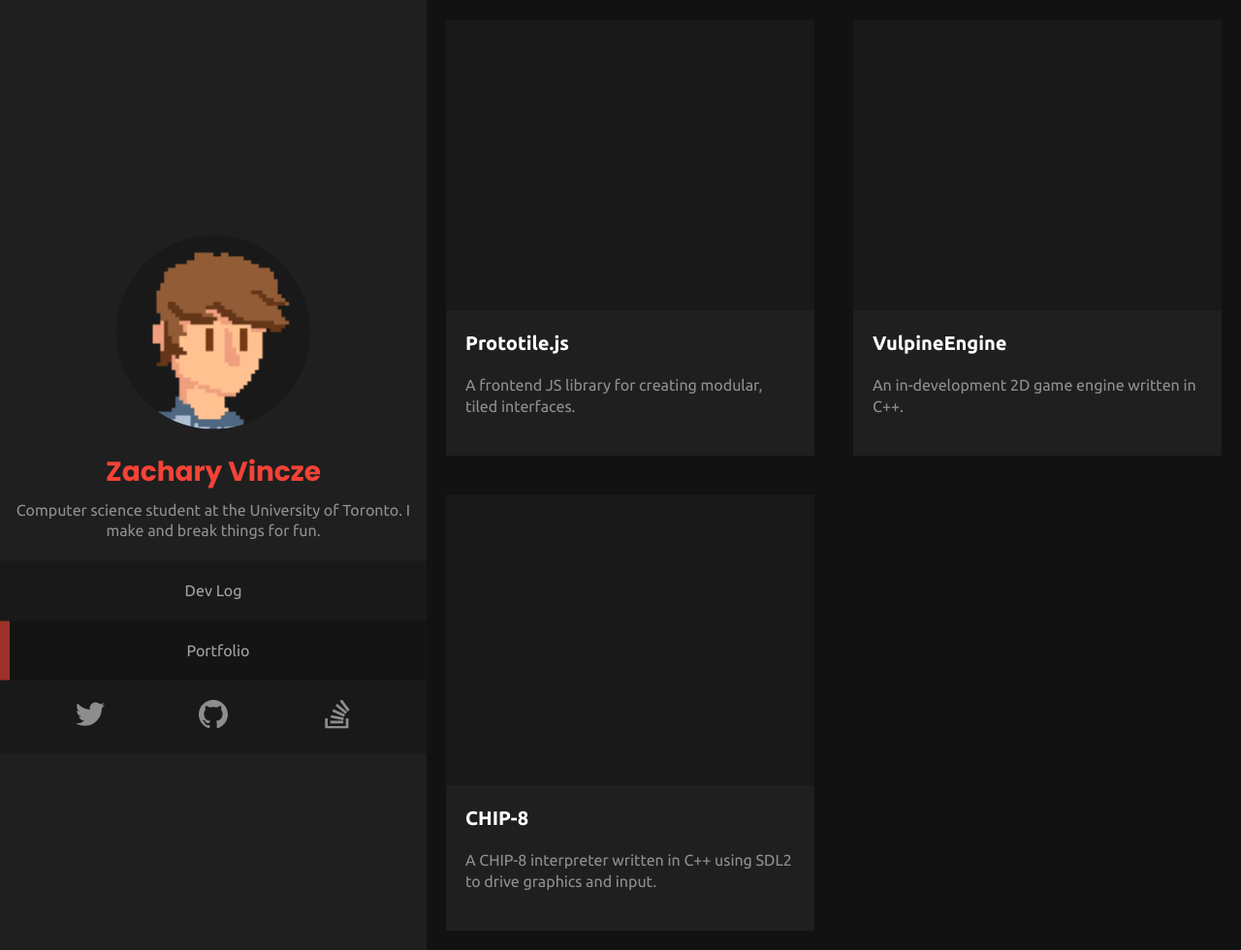
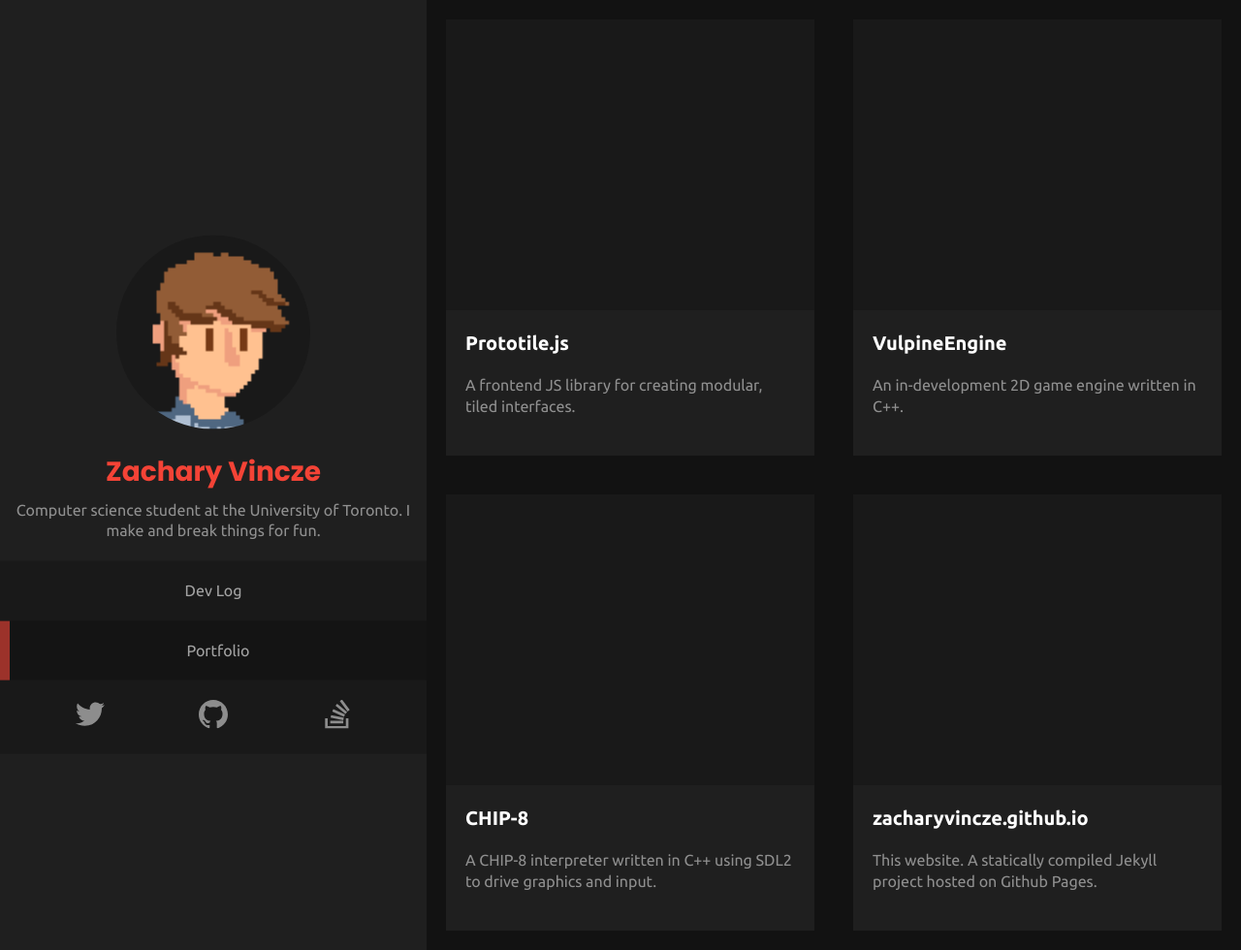
Before and after one commit to zacharyvincze/zacharyvincze.github.io, a Jekyll site: the page built from portfolio.html, in a window 1280 px wide and 980 px high. Shown: the whole window at 97% size. Built offline with Jekyll 4.4.1, drawn with Linux system fonts in a browser that asks for light colours.

Commit message:
Added another project

```diff
--- a/_data/projects.yml
+++ b/_data/projects.yml
@@ -8,3 +8,8 @@
 - name: CHIP-8
   description: A CHIP-8 interpreter written in C++ using SDL2 to drive graphics and input.
   link: https://github.com/zacharyvincze/chip8
+
+- name: zacharyvincze.github.io
+  description: This website. A statically compiled Jekyll project hosted on
+      Github Pages.
+  link: https://github.com/zacharyvincze/zacharyvincze.github.io
```
